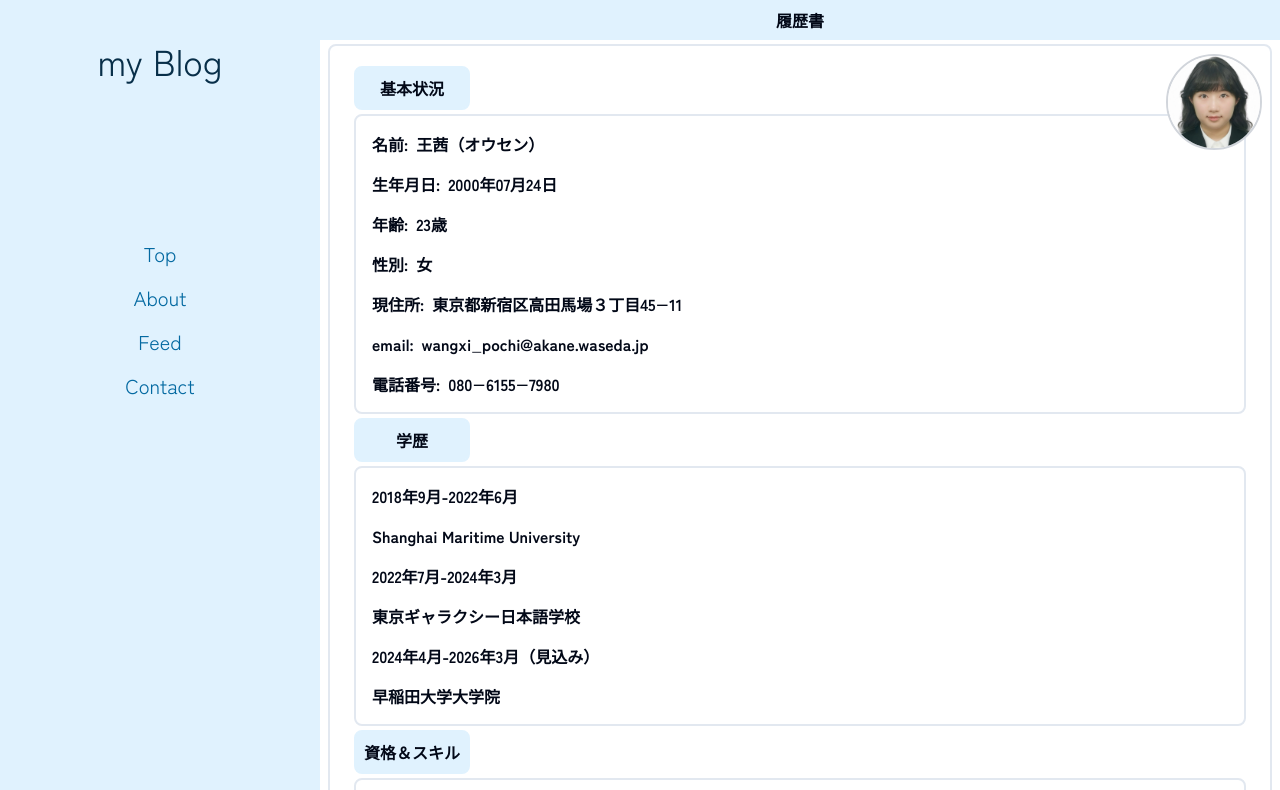
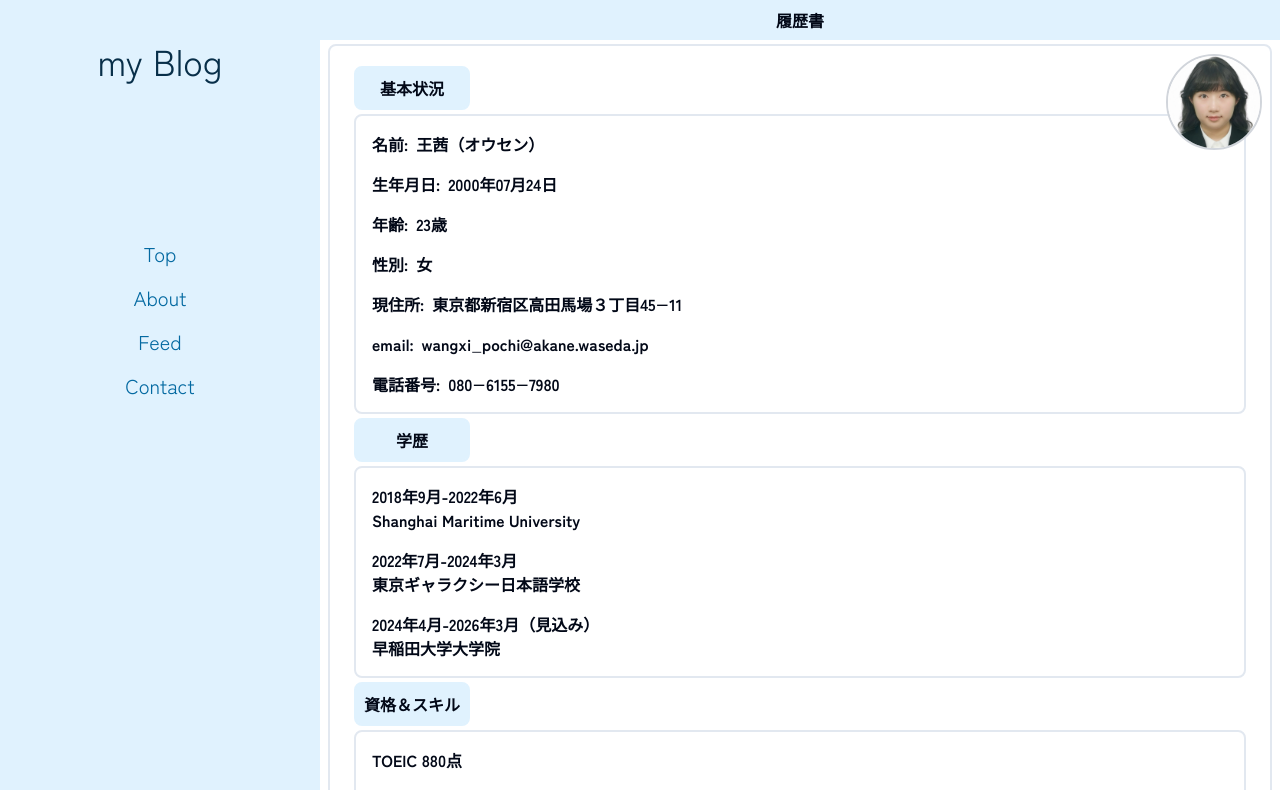
Before and after one commit to AkaneWang/my_blog, a Next.js app: page /about in a window 1280 px wide. Shown: the top 790 px of the page. Built offline with nearby package versions, Linux system fonts and the light colour scheme.

Commit message:
Add key props to mapped elements

```diff
--- a/src/app/about/page.tsx
+++ b/src/app/about/page.tsx
@@ -81,11 +81,11 @@ export default function About() {
           学歴
         </h2>
         <div className="flex flex-col gap-4 border-2 border-sky-10 rounded-lg p-4 mt-1 mx-2 text-md font-semibold">
-          {educationHistory.map(({ period, institution }) => (
-            <>
+          {educationHistory.map(({ period, institution }, index) => (
+            <div key={index}>
               <p>{period}</p>
               <p>{institution}</p>
-            </>
+            </div>
           ))}
         </div>
 
@@ -94,7 +94,9 @@ export default function About() {
         </h2>
         <div className="flex flex-col gap-4 border-2 border-sky-10 rounded-lg p-4 mt-1 mx-2 text-md font-semibold">
           {qualificationsAndSkills.map((item, index) => (
-            <p key={index}>{item}</p>
+            <div key={index}>
+              <p>{item}</p>
+            </div>
           ))}
         </div>
 
```
